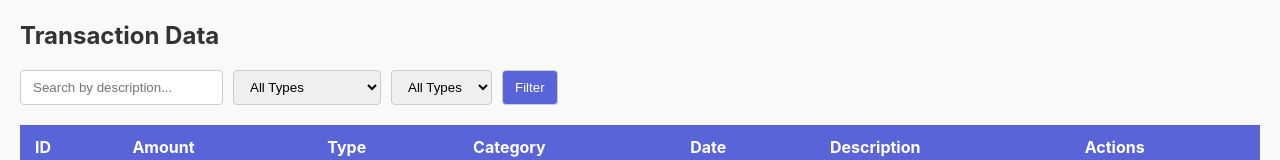
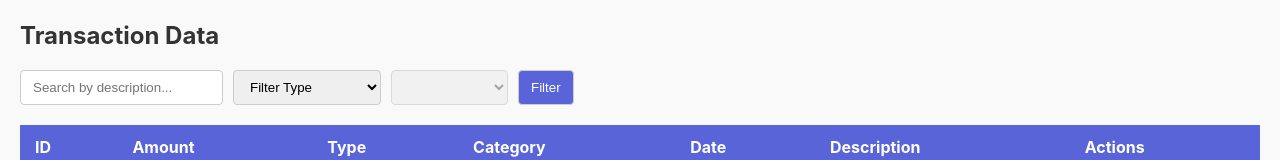
Before and after one commit to Abdullahtariq11/budget-app-frontend, a React (Create React App) app: page /DataManagement in a window 1280 px wide. Shown: the part 613-773 px from the top of the page. Built offline with nearby package versions, Linux system fonts and the light colour scheme.

Commit message:
Updates to transaction page

```diff
--- a/src/Components/DataManagement/TransactionTab.jsx
+++ b/src/Components/DataManagement/TransactionTab.jsx
@@ -32,10 +32,13 @@ function TransactionTab() {
           },
         }
       );
-      setTransactions(response.data);
+
+      setTransactions(response.data.transactions);
+      setTotalItems(response.data.totalItems);
       //setTotalItems(response.data)
     } catch (error) {
       setError(error.response?.data?.Message || "Failed to fetch transactions");
+      console.log(Error);
     }
   };
 
@@ -43,7 +46,7 @@ function TransactionTab() {
     if (token) {
       fetchData(token);
     }
-  }, [ currentPage, token]);
+  }, [currentPage, token]);
 
   // Handlers for pagination
   const handleNextPage = () => {
@@ -71,12 +74,11 @@ function TransactionTab() {
       <div className="filter-section">
         <input type="text" placeholder="Search by description..." />
         <select onChange={(e) => setFilterOn(e.target.value)}>
-          <option value="">All Types</option>
+          <option value="">Filter Type</option>
           <option value="Type">Transaction Type</option>
           <option value="Category">Category</option>
         </select>
         {filterOn == "Category" ? (
-
           <select onChange={(e) => setFilterQuery(e.target.value)}>
             <option value="">All Categories</option>
             <option value="Groceries">Groceries</option>
@@ -84,11 +86,17 @@ function TransactionTab() {
             <option value="Utilities">Utilities</option>
             {/* Add endpoint to get all available cvategories */}
           </select>
-        ) : (
+        ) : filterOn == "Type" ? (
           <select onChange={(e) => setFilterQuery(e.target.value)}>
             <option value="">All Types</option>
             <option value="Income">Income</option>
             <option value="Expense">Expense</option>
+          </select>
+        ) : (
+          <select disabled>
+            <option value="" disabled>
+              Select Filter{" "}
+            </option>
           </select>
         )}
         <button onClick={applyFilter}>Filter</button>
```
Lines whose indentation alone changed are shown as unchanged.
